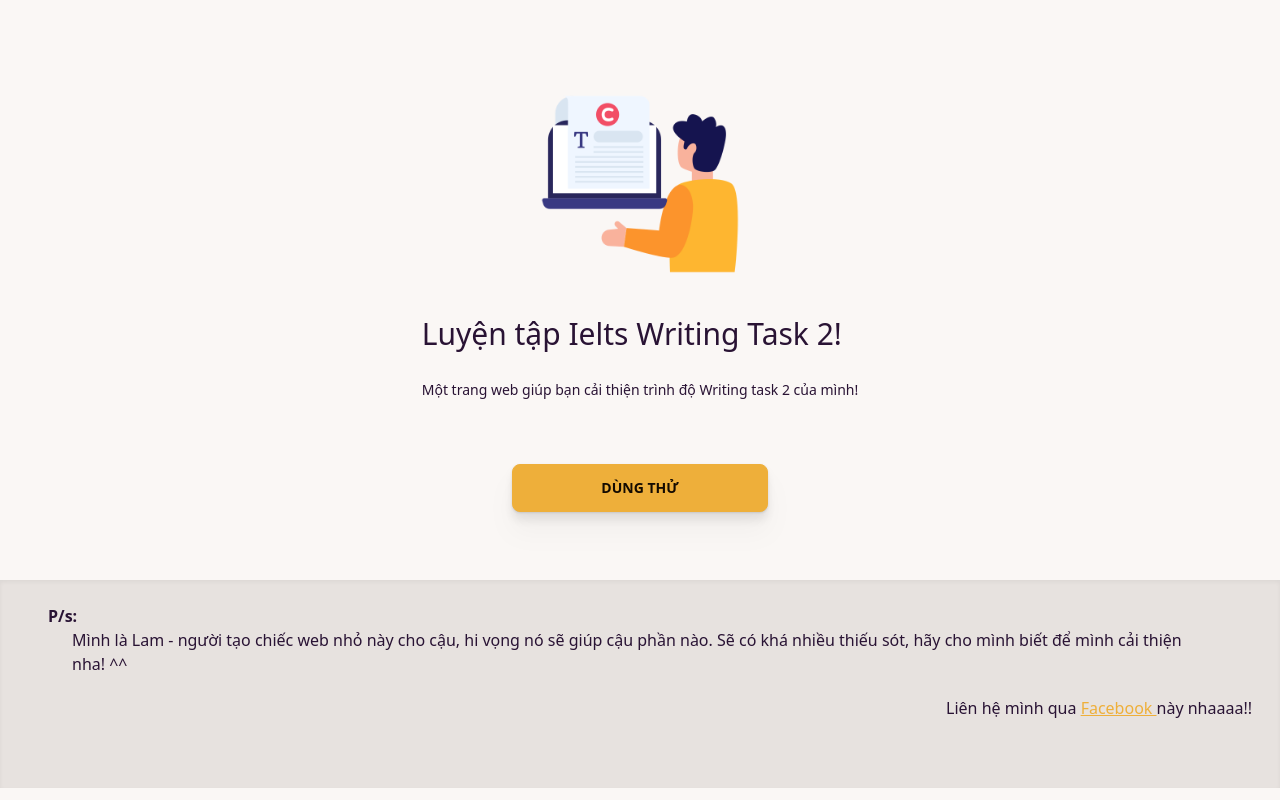
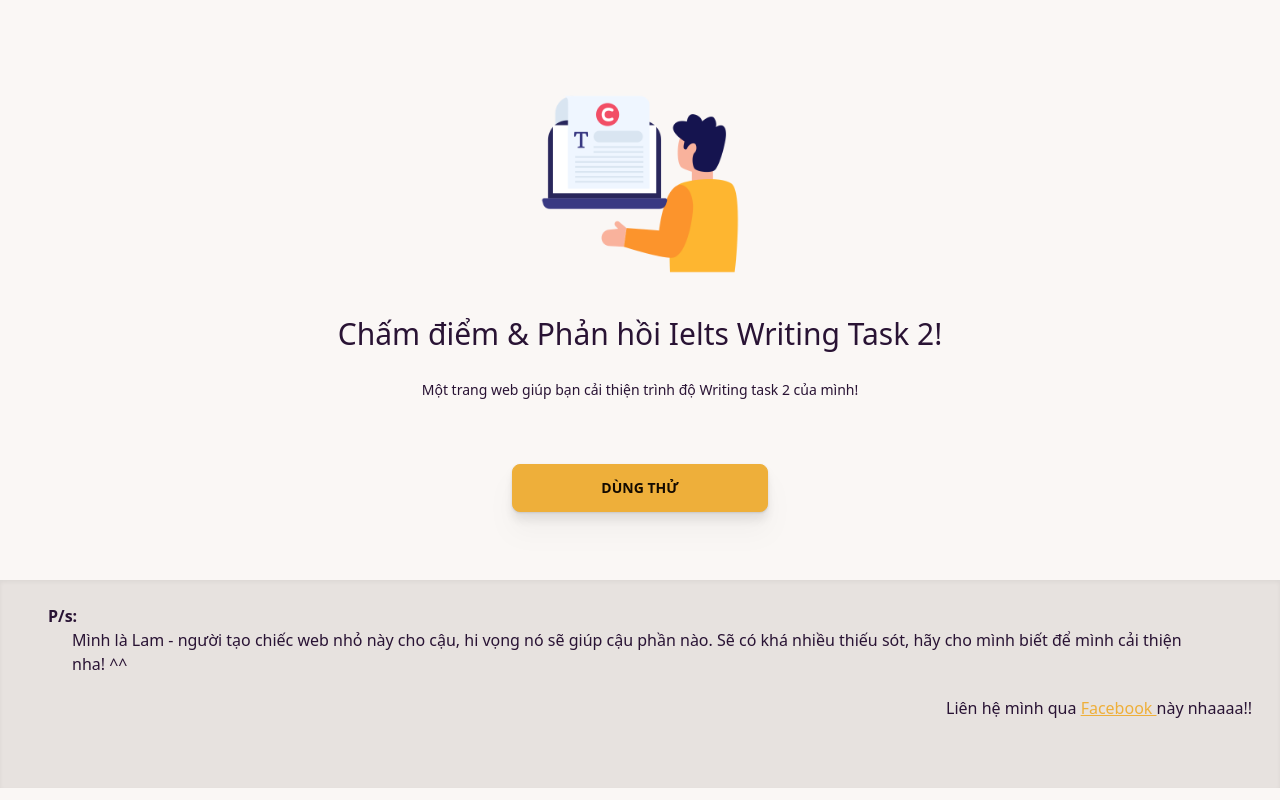
Before and after one commit to abelwi/Writing, a Nuxt app in the folder ielts-writing/: page / in a window 1280 px wide. Built offline with nearby package versions, Linux system fonts and the light colour scheme.

Commit message:
change title name

```diff
--- a/ielts-writing/pages/Demo.vue
+++ b/ielts-writing/pages/Demo.vue
@@ -24,7 +24,6 @@
                 </div>
                 <p
                 class="w-5/6 sm:w-2/3 mt-4 px-5 py-3 mx-auto text-left"
-
                 >
                     {{ demoAnswer }}
                 </p>
--- a/ielts-writing/pages/index.vue
+++ b/ielts-writing/pages/index.vue
@@ -1,18 +1,11 @@
 <template>
     <div class="h-full mt-10">
-      <!-- <div class="mt-10 mr-10 flex justify-end">
-        <NuxtLink to="/question"
-        class="font-semibold text-md sm:text-lg btn btn-base-200 px-3 py-1 sm:px-5 sm:py-2 rounded-lg drop-shadow-lg shadow hover:shadow-xl hover:bg-base-300 hover:border-base-200">
-          Chọn câu hỏi >>
-        </NuxtLink>
-      </div> -->
-
       <div class="flex justify-center items-center flex-col">
         <div>
           <div class="flex justify-center">
             <img class="w-40 h-40 mt-10 sm:w-52 sm:h-52" src="/images/home_logo.png" alt="home_logo">
           </div>
-          <h1 class="font-medium text-xl sm:text-3xl my-4 sm:my-7">Luyện tập Ielts Writing Task 2!</h1>
+          <h1 class="font-medium text-xl sm:text-3xl my-4 sm:my-7">Chấm điểm & Phản hồi Ielts Writing Task 2!</h1>
           <p class="text-sm sm:text-md font-light text-center">Một trang web giúp bạn cải thiện trình độ Writing task 2 của mình!</p>
           <div class="mb-4 sm:mb-7 mt-10 sm:mt-16 flex justify-center">
             <NuxtLink
```
